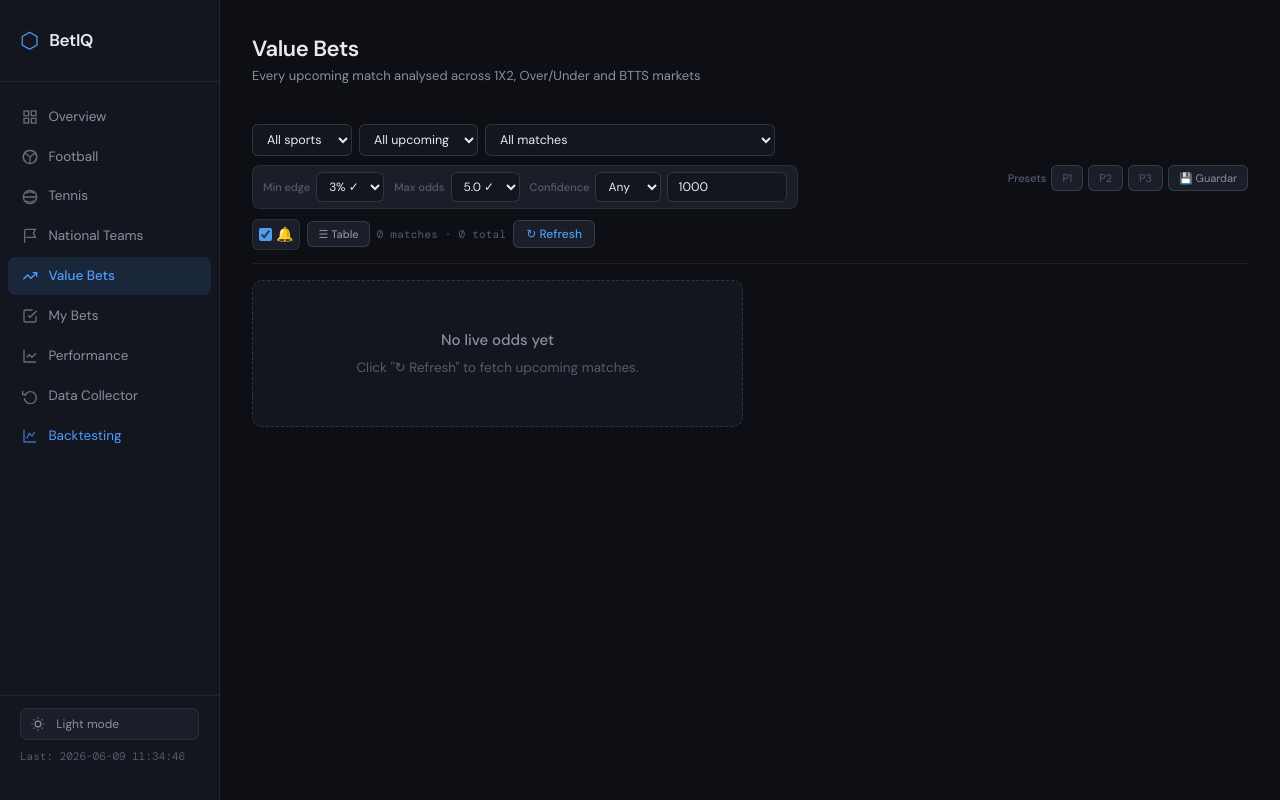
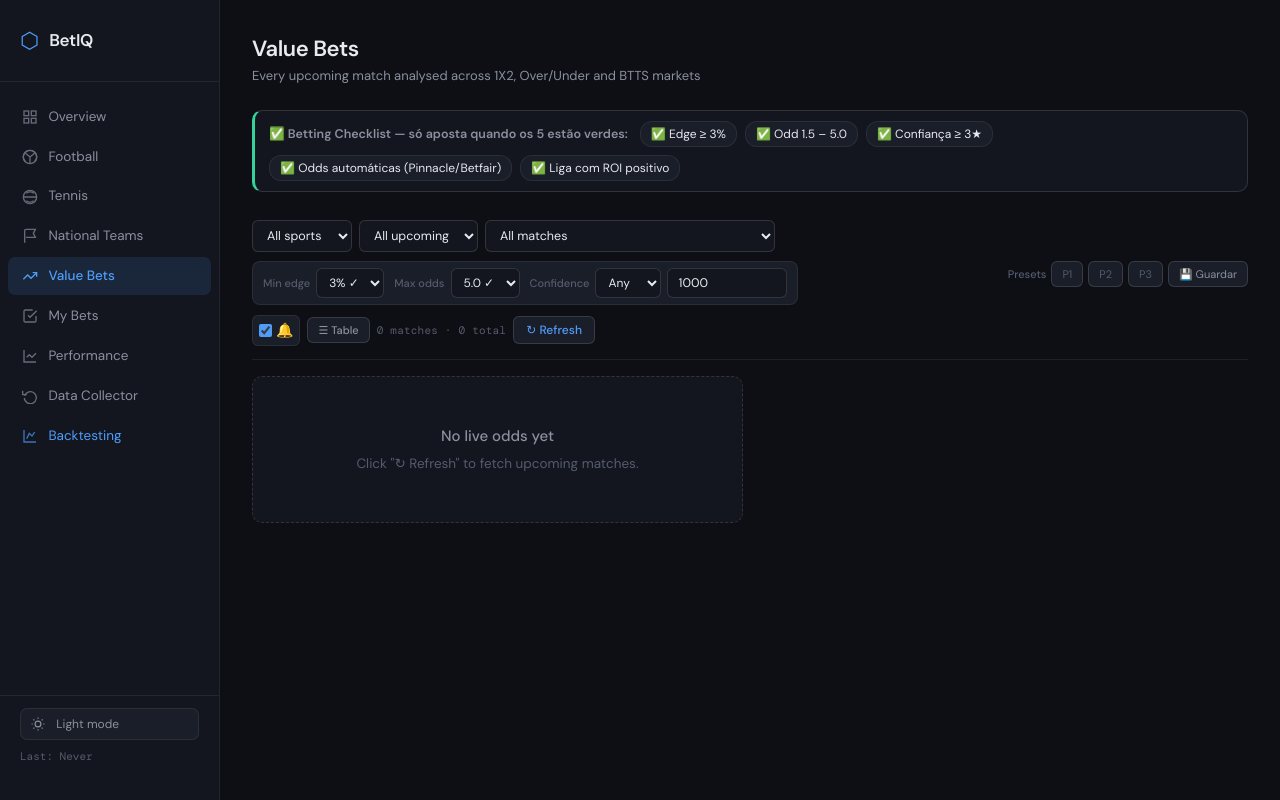
Before and after one commit to joaopssousa12-ai/beetingapp, a FastAPI app: page / in a window 1280 px wide. Run offline with FastAPI, Linux system fonts and the light colour scheme; data comes from the database, SQL or seed files in the repository; data that the repository does not hold is empty; some libraries are stand-ins or nearby versions; some web fonts are replaced.

Commit message:
feat(value-bets): Betting Checklist + negative-ROI league warnings
- Betting Checklist panel: the 5 rules a pick must pass (edge>=3, odd 1.5-5,
  conf>=3*, auto odds Pinnacle/Betfair, league with positive historical ROI)
- per-card warning when the league has negative backtest ROI:
  Eredivisie (-12.7%) / Scottish (-12.4%) = avoid (red); Ligue 1 (-5.3%) = caution (amber)
- cache-bust assets to v=20260611a

Co-Authored-By: Claude Opus 4.8 <noreply@anthropic.com>

```diff
--- a/static/css/style.css
+++ b/static/css/style.css
@@ -1024,6 +1024,54 @@ tbody tr.value-row td.strong { color: var(--text); }
   line-height: 1.5;
 }
 .vb-novalue-banner strong { color: var(--text); }
+
+/* Betting Checklist — the 5 rules a pick must pass before you bet */
+.betting-checklist {
+  display: flex;
+  align-items: center;
+  flex-wrap: wrap;
+  gap: 8px;
+  padding: 10px 14px;
+  margin-bottom: 14px;
+  background: var(--bg2);
+  border: 1px solid var(--border2);
+  border-left: 3px solid var(--green, #34d399);
+  border-radius: var(--radius);
+}
+.betting-checklist .bc-title {
+  font-size: 12.5px;
+  font-weight: 600;
+  color: var(--text2);
+  margin-right: 4px;
+}
+.betting-checklist .bc-item {
+  font-size: 12px;
+  color: var(--text);
+  background: var(--bg3);
+  border: 1px solid var(--border);
+  padding: 3px 10px;
+  border-radius: 12px;
+  white-space: nowrap;
+}
+.betting-checklist .bc-item::before { content: "✅ "; }
+
+/* Negative-ROI league warning on a card */
+.vb-negroi-banner {
+  font-size: 11.5px;
+  font-weight: 600;
+  padding: 6px 12px;
+  border-bottom: 1px solid var(--border);
+}
+.vb-negroi-banner.vb-negroi-avoid {
+  background: rgba(248,113,113,0.12);
+  color: #f87171;
+  border-left: 3px solid #f87171;
+}
+.vb-negroi-banner.vb-negroi-warn {
+  background: rgba(251,191,36,0.12);
+  color: var(--amber);
+  border-left: 3px solid var(--amber);
+}
 
 
 /* xG Signal Strip — independent model in card */
--- a/static/js/app.js
+++ b/static/js/app.js
@@ -693,6 +693,20 @@ function renderValueBets() {
   }, 50);
 }
 
+// Leagues with historically negative backtest ROI — warn (or avoid) value bets there.
+const NEGATIVE_ROI_LEAGUES = [
+  { match: ['eredivisie'], label: 'Eredivisie', roi: -12.7, severity: 'avoid' },
+  { match: ['scottish', 'scotland'], label: 'Scottish', roi: -12.4, severity: 'avoid' },
+  { match: ['ligue 1', 'ligue1'], label: 'Ligue 1', roi: -5.3, severity: 'warn' },
+];
+function negativeRoiLeague(name) {
+  const s = (name || '').toLowerCase();
+  for (const lg of NEGATIVE_ROI_LEAGUES) {
+    if (lg.match.some(m => s.includes(m))) return lg;
+  }
+  return null;
+}
+
 function renderCard(b) {
   const _qMinEdge = vbState.minEdge ?? 3;
   const _qMaxOdds = vbState.maxOdds ?? 5.0;
@@ -729,6 +743,15 @@ function renderCard(b) {
     : null;
 
   const hasValue = !!bestPickReal;
+
+  // ── Negative-ROI league warning (from historical backtest) ─────
+  const negLeague = negativeRoiLeague(b.sport_name);
+  const negLeagueBanner = negLeague
+    ? `<div class="vb-negroi-banner vb-negroi-${negLeague.severity}">
+        ${negLeague.severity === 'avoid' ? '❌' : '⚠️'} ${negLeague.label}: historical ROI ${negLeague.roi}%
+        — ${negLeague.severity === 'avoid' ? 'avoid betting this league' : 'bet with caution'}
+      </div>`
+    : '';
 
   // ── Edge chip for card header (reflects the real best pick only) ──
   let edgeChipHtml = '';
@@ -1134,6 +1157,7 @@ function renderCard(b) {
         ${clvBadge ? `<span class="vb-clv-inline">${clvBadge}</span>` : ''}
       </div>
     </div>
+    ${negLeagueBanner}
     ${movementBanner}
     ${biasBanner}
     ${probLineHtml}
--- a/templates/index.html
+++ b/templates/index.html
@@ -4,7 +4,7 @@
 <meta charset="UTF-8">
 <meta name="viewport" content="width=device-width, initial-scale=1.0">
 <title>BetIQ — Betting Intelligence</title>
-<link rel="stylesheet" href="/static/css/style.css?v=20260610f">
+<link rel="stylesheet" href="/static/css/style.css?v=20260611a">
 <link rel="preconnect" href="https://fonts.googleapis.com">
 <link href="https://fonts.googleapis.com/css2?family=DM+Mono:wght@300;400;500&family=DM+Sans:wght@300;400;500;600&display=swap" rel="stylesheet">
 </head>
@@ -158,6 +158,16 @@
         <div class="page-header">
           <h1>Value Bets</h1>
           <span class="page-subtitle">Every upcoming match analysed across 1X2, Over/Under and BTTS markets</span>
+        </div>
+
+        <!-- Betting Checklist — bet only when ALL five are green -->
+        <div class="betting-checklist">
+          <span class="bc-title">✅ Betting Checklist — só aposta quando os 5 estão verdes:</span>
+          <span class="bc-item">Edge ≥ 3%</span>
+          <span class="bc-item">Odd 1.5 – 5.0</span>
+          <span class="bc-item">Confiança ≥ 3★</span>
+          <span class="bc-item">Odds automáticas (Pinnacle/Betfair)</span>
+          <span class="bc-item">Liga com ROI positivo</span>
         </div>
 
         <div class="vb-toolbar">
@@ -422,6 +432,6 @@
 
     </main>
   </div>
-<script src="/static/js/app.js?v=20260610f"></script>
+<script src="/static/js/app.js?v=20260611a"></script>
 </body>
 </html>
```
